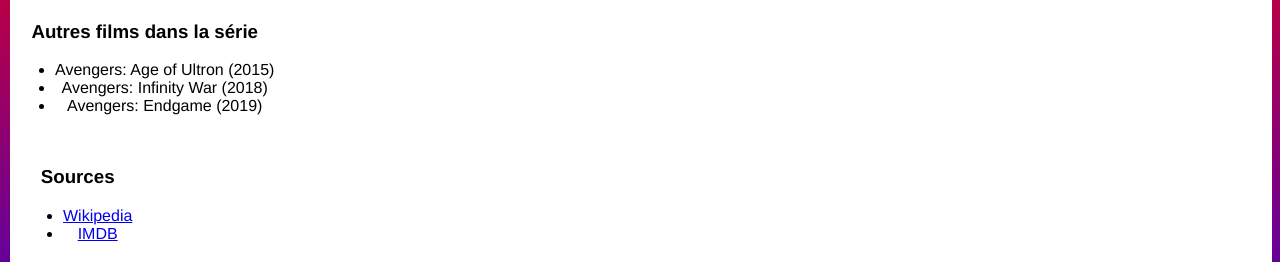
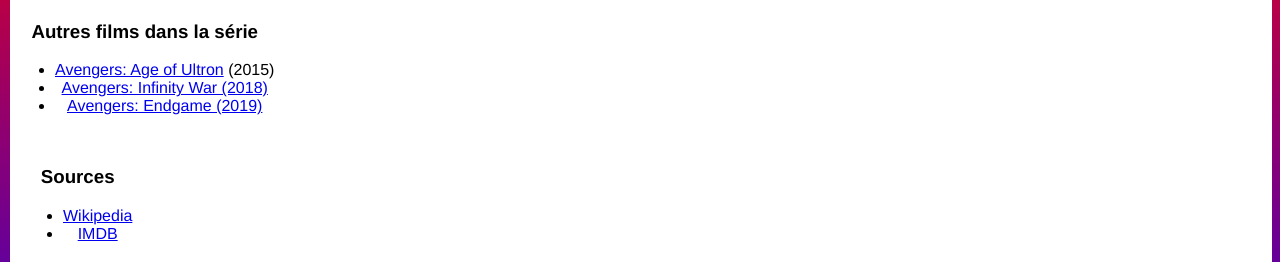
Before and after one commit to Antho70/TP1, a plain HTML site: page index.html in a window 1280 px wide. Shown: the part 1021-1283 px from the top of the page. Drawn offline with Linux system fonts and the light colour scheme.

Commit message:
third commit

```diff
--- a/css/styles.css
+++ b/css/styles.css
@@ -45,6 +45,7 @@ th {
 
     background-color: blue;
     font-size: 30px;
+
 }
 
 .Autres{
--- a/index.html
+++ b/index.html
@@ -132,12 +132,12 @@
                 <ul>
 
 
-                    <li>Avengers: Age of Ultron (2015)</li>
+                    <li><a href="https://www.imdb.com/title/tt0848228/?ref_=fn_al_tt_1" target="_blank">Avengers: Age of Ultron</a> (2015)</li>
 
 
-                    <li>Avengers: Infinity War (2018)</li>
+                    <li><a href="https://www.imdb.com/title/tt0848228/?ref_=fn_al_tt_1" target="_blank">Avengers: Infinity War (2018)</a></li>
 
-                    <li>Avengers: Endgame (2019)</li>
+                    <li><a href="https://www.imdb.com/title/tt0848228/?ref_=fn_al_tt_1" target="_blank">Avengers: Endgame (2019)</a></li>
 
 
                 </ul>
```
Also changed, not shown: Url.txt (added).
